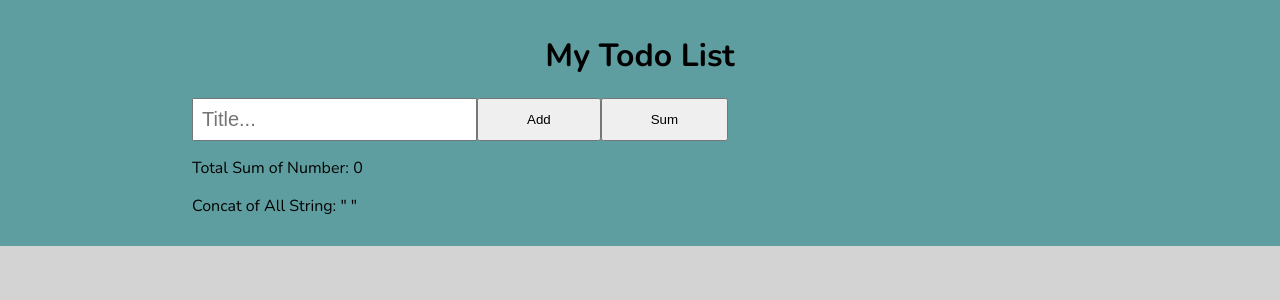
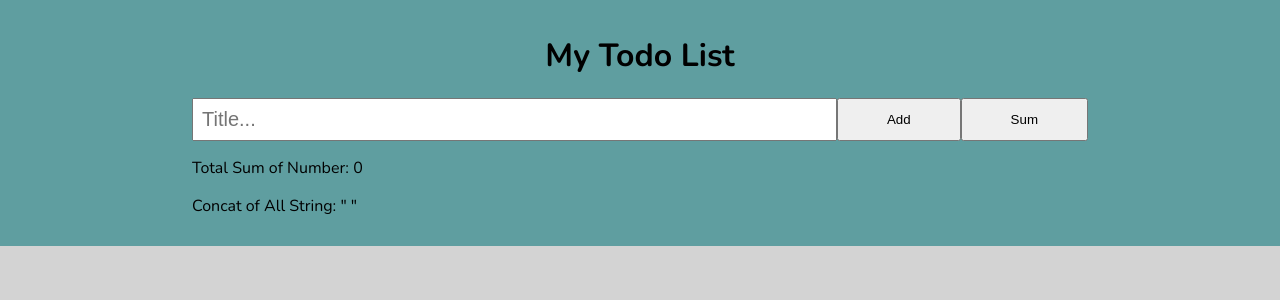
Before and after one commit to HyperactiveX/rabbitstale-assignment, a React (Create React App) app in the folder rabbit-app/: page / in a window 1280 px wide. Shown: the top 300 px of the page. Built offline with nearby package versions, Linux system fonts and the light colour scheme.

Commit message:
[FIX] : Bug in responsive

```diff
--- a/rabbit-app/src/components/AddElement/AddElement.module.css
+++ b/rabbit-app/src/components/AddElement/AddElement.module.css
@@ -4,12 +4,14 @@
 }
 .formContainer {
 	display: flex;
+	justify-content: space-between;
 }
 .inputField,
 .addButton {
 	font-size: 1.25rem;
 }
 .inputField {
+	width: 100%;
 	padding: 0.5rem;
 }
 .btnContainer {
@@ -28,6 +30,9 @@
 	.formContainer {
 		flex-direction: column;
 	}
+	.inputField {
+		width: auto;
+	}
 	.btnContainer {
 		padding-top: 1rem;
 		justify-content: space-between;
```
